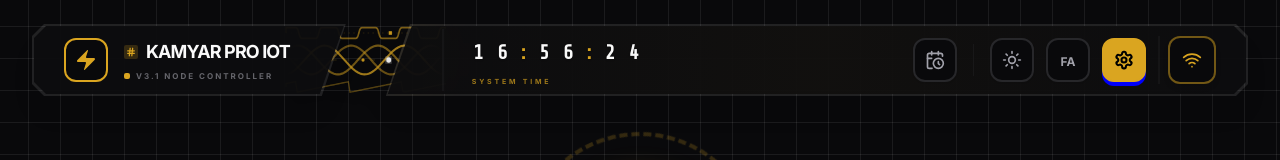
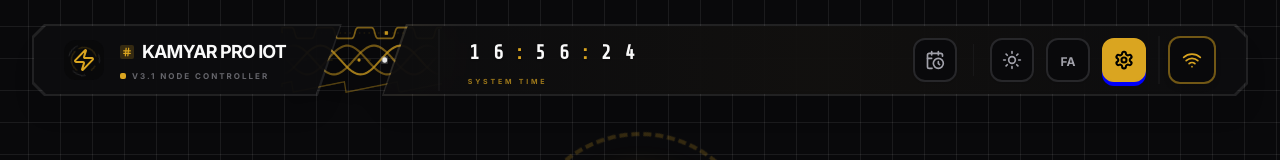
Before and after one commit to discordaccont78-create/Kamar_Dasboard, a React (Vite) app: page / in a window 1280 px wide. Shown: the top 160 px of the page. Built offline with nearby package versions, Linux system fonts and the light colour scheme.

Commit message:
fix(header): Tighten lightning ring effect
Adjusted the inset and radius of the lightning ring component to ensure it visually sits closer to the logo, preventing it from appearing overly large or detached.

```diff
--- a/components/Header/Header.tsx
+++ b/components/Header/Header.tsx
@@ -342,6 +342,75 @@ const ElectricConnection = React.memo(({ color, width, left, opacity, dynamicInt
     </div>
   )
 });
+
+// --- NEW COMPONENT: TIGHT Lightning Ring (Corrected Size) ---
+const LightningRing = () => (
+  // Reduced negative inset from -24px to -6px to pull the effect tight to the logo box
+  <div className="absolute inset-[-6px] z-0 pointer-events-none flex items-center justify-center">
+
+    {/* Inner Rotating Bolt Layer */}
+    <div className="absolute inset-0 animate-[spin_8s_linear_infinite]">
+        <svg className="w-full h-full overflow-visible" viewBox="0 0 100 100">
+            <defs>
+                <filter id="bolt-noise-inner">
+                    <feTurbulence type="fractalNoise" baseFrequency="1.5" numOctaves="4" result="noise">
+                        <animate attributeName="seed" values="0;100" dur="0.4s" repeatCount="indefinite" />
+                    </feTurbulence>
+                    {/* Reduced scale from 6 to 3 to prevent lightning from spiking too far out */}
+                    <feDisplacementMap in="SourceGraphic" in2="noise" scale="3" />
+                    <feGaussianBlur stdDeviation="0.5" result="blur" />
+                    <feMerge>
+                        <feMergeNode in="blur" />
+                        <feMergeNode in="SourceGraphic" />
+                    </feMerge>
+                </filter>
+            </defs>
+
+            {/* Primary Gold/Color Lightning - Radius reduced from 32 to 24 */}
+            <circle cx="50" cy="50" r="24"
+                fill="none"
+                stroke="hsl(var(--primary))"
+                strokeWidth="2"
+                filter="url(#bolt-noise-inner)"
+                strokeDasharray="40 20 10 30"
+                strokeLinecap="round"
+                opacity="0.9"
+            />
+        </svg>
+    </div>
+
+    {/* Outer Rotating Bolt Layer (Reverse) */}
+    <div className="absolute inset-0 animate-[spin_12s_linear_infinite_reverse]">
+        <svg className="w-full h-full overflow-visible" viewBox="0 0 100 100">
+            <defs>
+                <filter id="bolt-noise-outer">
+                    <feTurbulence type="fractalNoise" baseFrequency="1.2" numOctaves="3" result="noise">
+                        <animate attributeName="seed" values="100;0" dur="0.6s" repeatCount="indefinite" />
+                    </feTurbulence>
+                    {/* Reduced scale from 8 to 4 */}
+                    <feDisplacementMap in="SourceGraphic" in2="noise" scale="4" />
+                    <feGaussianBlur stdDeviation="0.8" result="blur" />
+                    <feMerge>
+                        <feMergeNode in="blur" />
+                        <feMergeNode in="SourceGraphic" />
+                    </feMerge>
+                </filter>
+            </defs>
+
+            {/* Secondary White/Blue Lightning - Radius reduced from 40 to 30 */}
+            <circle cx="50" cy="50" r="30"
+                fill="none"
+                stroke="white"
+                strokeWidth="1"
+                filter="url(#bolt-noise-outer)"
+                strokeDasharray="25 50 15 40"
+                strokeLinecap="round"
+                opacity="0.7"
+            />
+        </svg>
+    </div>
+  </div>
+);
 
 const SparkBolt = ({ active }: { active: boolean }) => {
     const path1 = generateJaggedPath(100, 10, 0, 10, 8, 15);
@@ -718,14 +787,38 @@ export const Header: React.FC<HeaderProps> = ({ onOpenMenu }) => {
            </div>
            <div className="relative h-full w-full flex items-center pl-6 pr-10 md:pl-8 md:pr-14">
               <div className="flex items-center gap-3 md:gap-4 z-10 relative w-full">
-                  <div ref={logoRef} className="relative z-30">
+                  <div ref={logoRef} className="relative z-30 group">
+                    {/* Realistic Rotating Lightning Frame - Visible when NOT charged */}
+                    {!isLogoCharged && <LightningRing />}
+
                     <MotionDiv
-                        className="bg-background border-2 border-primary p-1.5 md:p-2 rounded-xl cursor-pointer"
+                        className={cn(
+                            "relative p-1.5 md:p-2 rounded-xl cursor-pointer transition-all duration-500",
+                            // If charged: Solid border + background glow (Plasma Core idea)
+                            isLogoCharged
+                                ? "bg-primary/20 border-2 border-primary shadow-[0_0_30px_rgba(218,165,32,0.6)]"
+                                : "bg-background/80" // Transparent-ish background to show sparks better
+                        )}
                         animate={sparkState === 'impact' ? 'impact' : (isLogoCharged ? 'charged' : 'idle')}
                         variants={logoVariants}
-                        style={{ borderColor: sparkState === 'impact' ? 'white' : '' }}
                     >
-                        <Zap className="w-4 h-4 md:w-6 md:h-6 fill-current transition-colors" strokeWidth={0} />
+                        {/* Plasma Core Glow (Implementation of "Plasma Core" idea) - Only when charged */}
+                        {isLogoCharged && (
+                            <MotionDiv
+                                layoutId="plasma-core"
+                                className="absolute inset-0 bg-primary/30 blur-md rounded-xl"
+                                animate={{ opacity: [0.5, 1, 0.5] }}
+                                transition={{ duration: 1.5, repeat: Infinity }}
+                            />
+                        )}
+
+                        <Zap
+                            className={cn(
+                                "w-4 h-4 md:w-6 md:h-6 transition-all duration-500 z-10 relative",
+                                isLogoCharged ? "fill-primary text-white drop-shadow-[0_0_10px_white]" : "fill-transparent text-primary"
+                            )}
+                            strokeWidth={isLogoCharged ? 0 : 2}
+                        />
                     </MotionDiv>
                   </div>
                   <SparkBolt active={sparkState === 'discharge'} />
```
